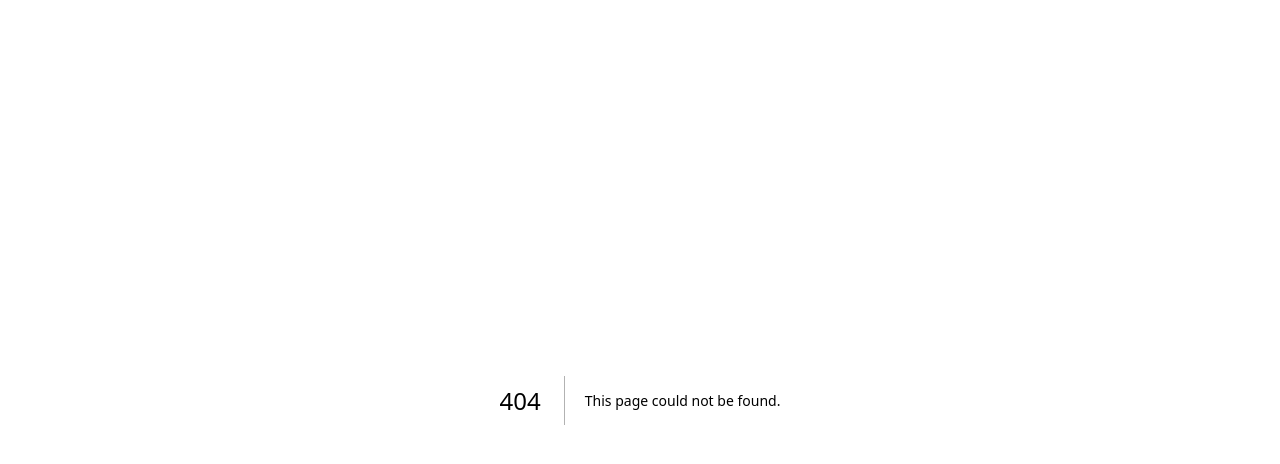
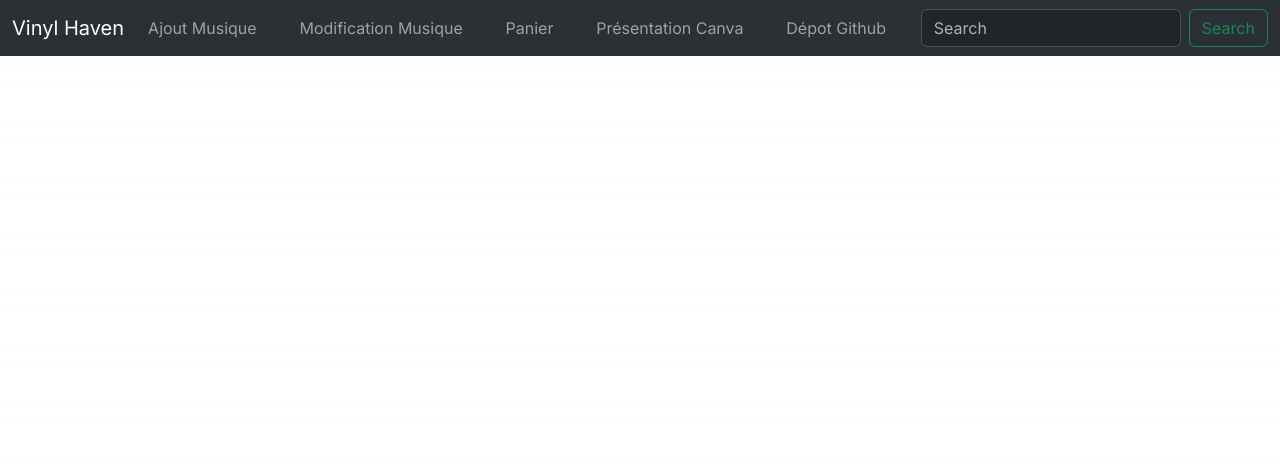
Before and after one commit to ElizabethSanchez16/Projet-final, a Next.js app: page /boutique/panier in a window 1280 px wide. Before the commit this address had no page. Shown: the top 464 px of the page. Built offline with nearby package versions, Linux system fonts and the light colour scheme.

Commit message:
ajout base page

```diff
--- /dev/null
+++ b/app/boutique/panier/page.js
@@ -0,0 +1,10 @@
+//administration\ajoutmusique\page.js
+import Header from "../../components/Header";
+
+export default async function PagePanier() {
+    return (
+        <>
+            <Header />
+        </>
+    );
+}
```
